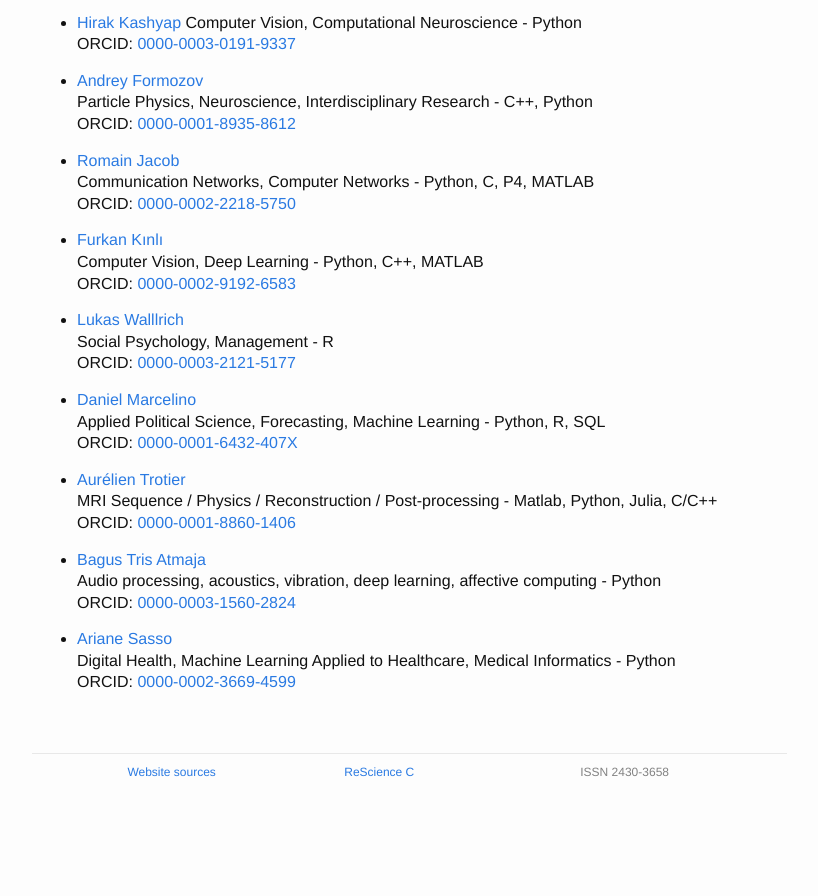
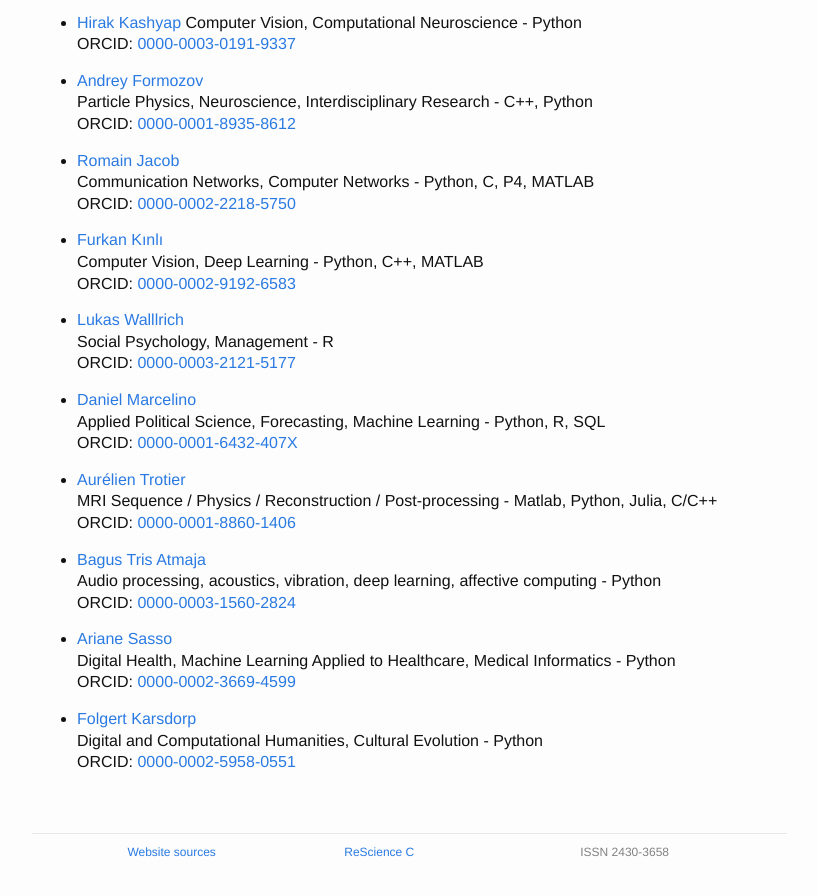
Before and after one commit to ReScience/rescience.github.io, a Jekyll site: the page built from 04-board.md, in a window 1280 px wide and 900 px high, scrolled down 12656 px. Shown: the top 896 px of the window, without its empty margins (223-1041 px from the left). Built offline with Jekyll 4.4.1, drawn with Linux system fonts in a browser that asks for light colours; our own code applies the rules of GitHub Pages for plain Markdown files; before the commit the page ends 13476 px from its top, so only the background shows below that.

Commit message:
Added Folgert Karsdorp to the board (reviewer)

```diff
--- a/04-board.md
+++ b/04-board.md
@@ -687,3 +687,7 @@ ORCID: [0000-0002-8225-7517](https://orcid.org/0000-0002-8225-7517)
 * [Ariane Sasso](https://github.com/arianesasso)
   Digital Health, Machine Learning Applied to Healthcare, Medical Informatics - Python
   ORCID: [0000-0002-3669-4599](https://orcid.org/0000-0002-3669-4599)
+
+* [Folgert Karsdorp](https://github.com/fbkarsdorp)
+  Digital and Computational Humanities, Cultural Evolution - Python
+  ORCID: [0000-0002-5958-0551](https://orcid.org/0000-0002-5958-0551)
```
